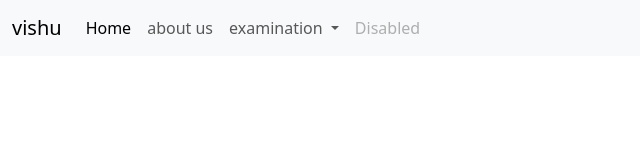
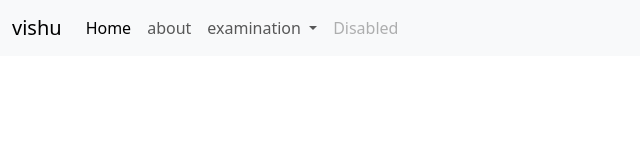
Before and after one commit to shubhmpandey77/branchinglearn, a plain HTML site: page index.html in a window 1280 px wide. Shown: the full height of the page, 0-640 px from the left. Drawn offline with nearby package versions, Linux system fonts and the light colour scheme.

Commit message:
changed in about

```diff
--- a/index.html
+++ b/index.html
@@ -19,7 +19,7 @@
                 <a class="nav-link active" aria-current="page" href="#">Home</a>
               </li>
               <li class="nav-item">
-                <a class="nav-link" href="#">about us</a>
+                <a class="nav-link" href="#">about</a>
               </li>
               <li class="nav-item dropdown">
                 <a class="nav-link dropdown-toggle" href="#" role="button" data-bs-toggle="dropdown" aria-expanded="false">
```
